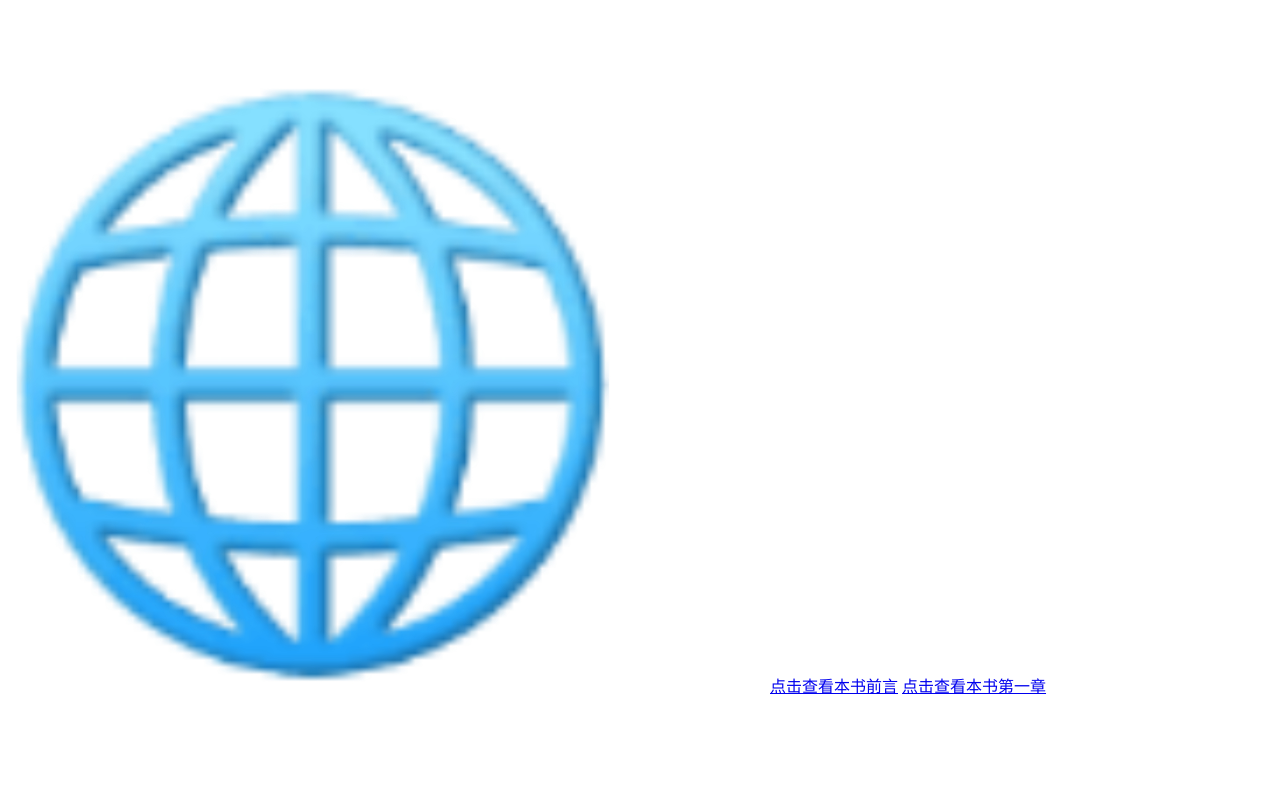
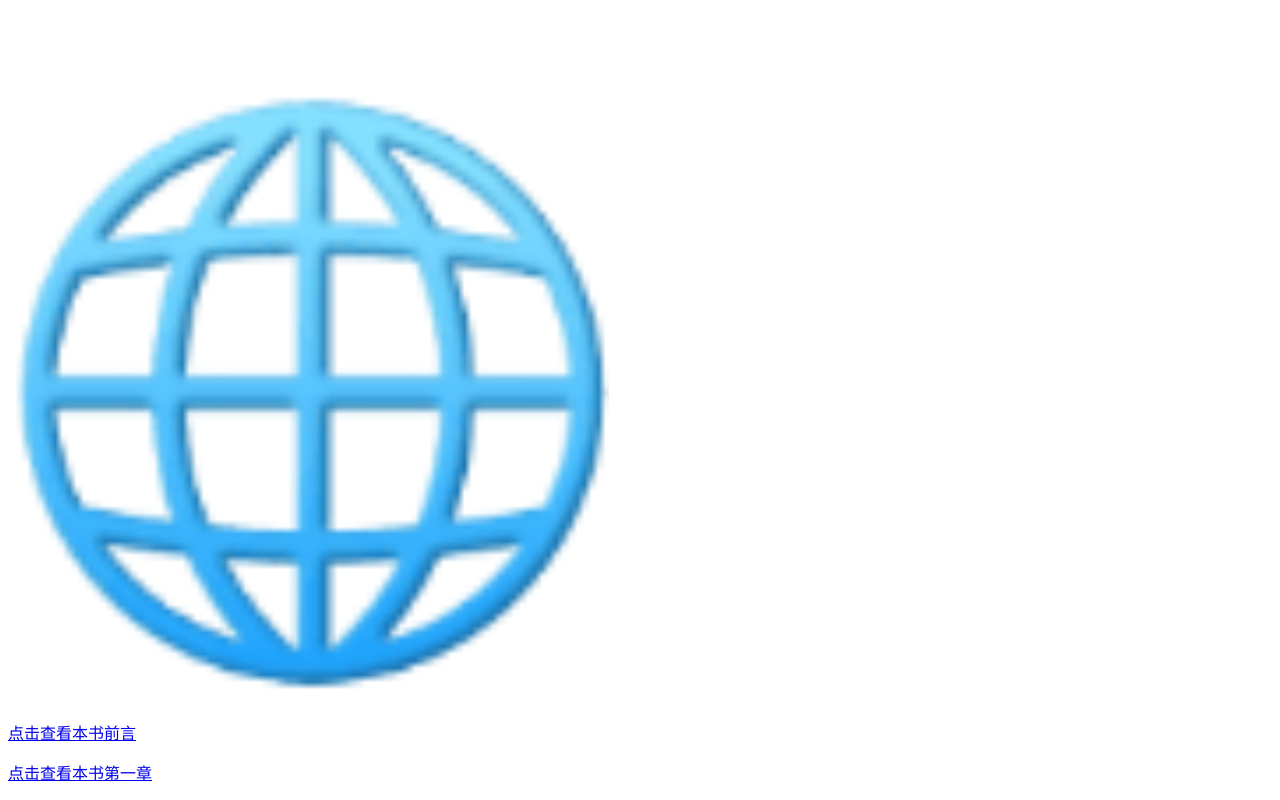
Before and after one commit to Ruiqi0207/book, a plain HTML site: page index.html in a window 1280 px wide. Shown: the part 327-1127 px from the top of the page. Before the commit the page ends 1032 px from the top, so only its background shows below. Drawn offline with Linux system fonts and the light colour scheme.

Commit message:
Update index.html

```diff
--- a/index.html
+++ b/index.html
@@ -9,7 +9,7 @@
     <meta name="viewport" content="width=device-width, initial-scale=1.0">
   </head>
   <body>
-    <img src=/封面.jpg alt="封面" width="758">
-    <a href="前言.html">点击查看本书前言</a>
-    <a href="第一章.html">点击查看本书第一章</a>
+  <p><img src=/封面.jpg alt="封面" width="758"></p>
+    <p><a href="前言.html">点击查看本书前言</a></p>
+    <p><a href="第一章.html">点击查看本书第一章</a></p>
   </body>
```
